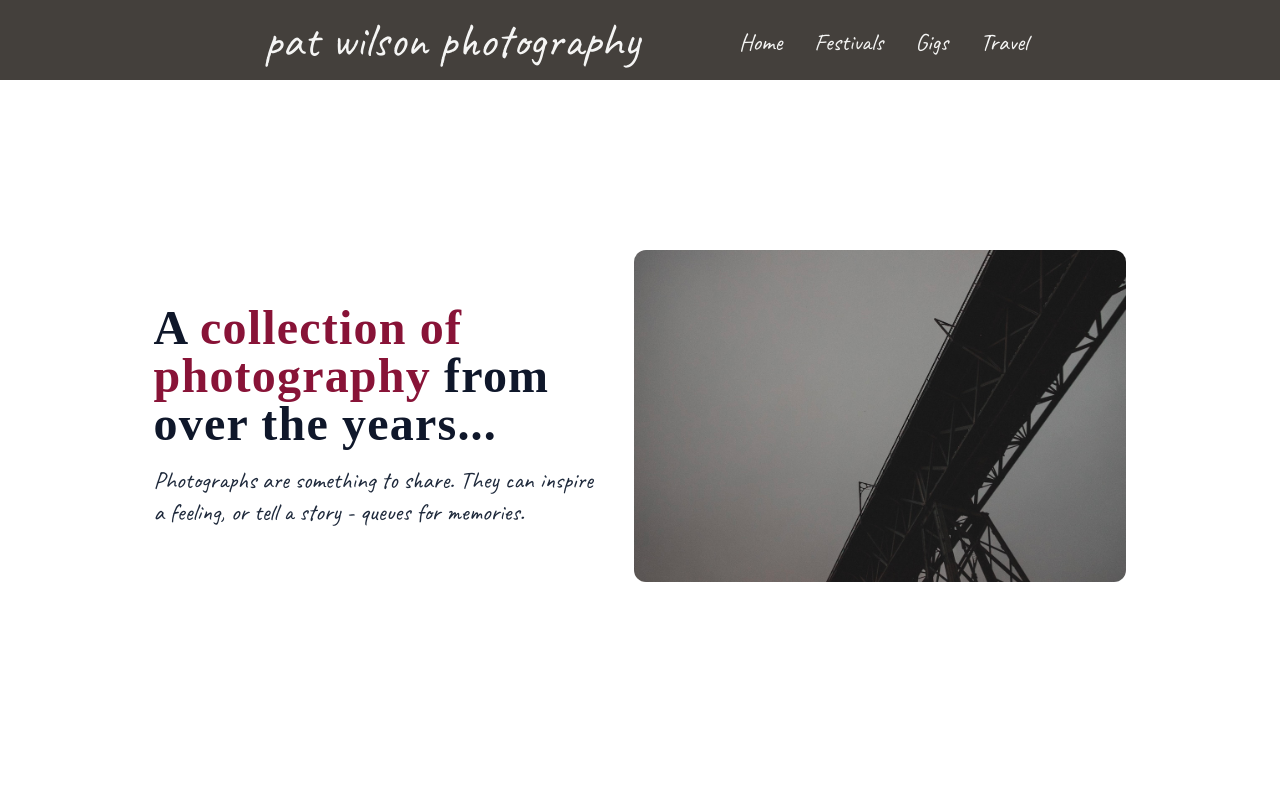
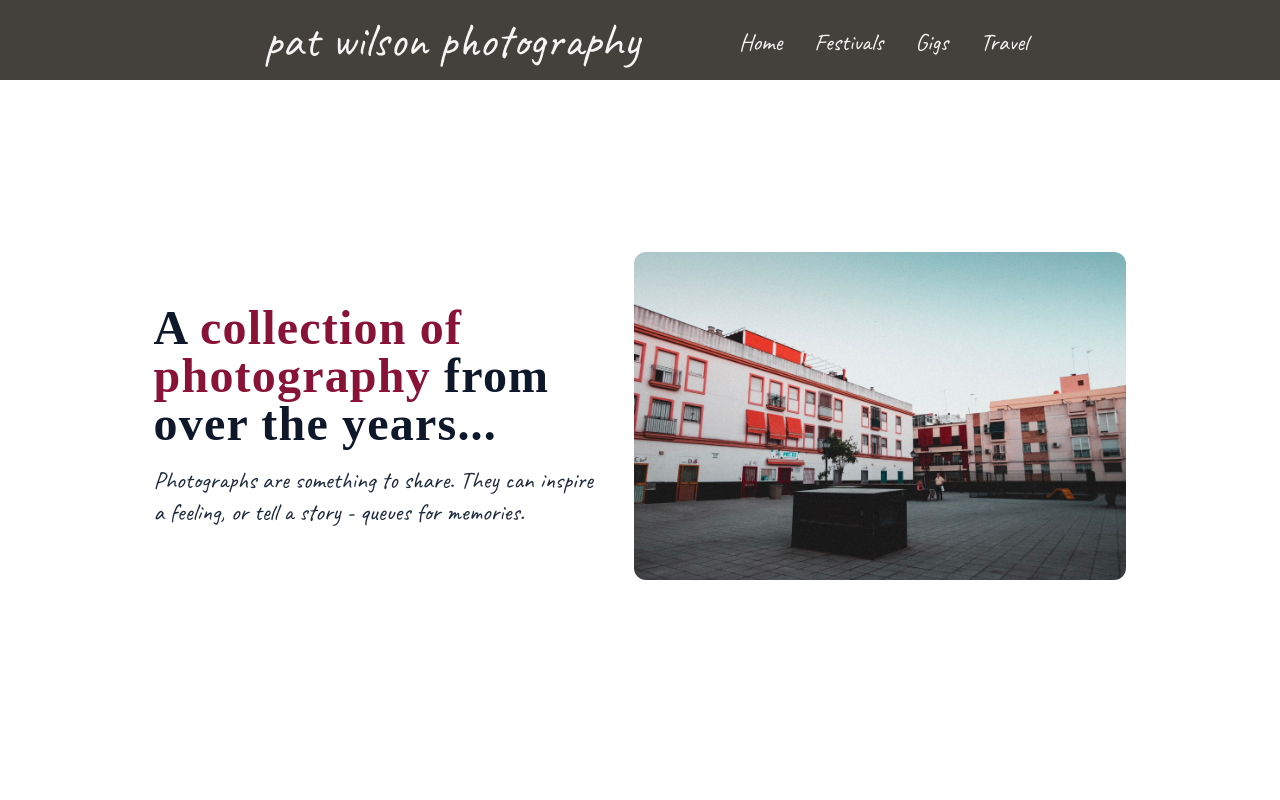
Before and after one commit to patnz/photo-app-nextjs-v1, a Next.js app: page / in a window 1280 px wide. Shown: the top 800 px of the page. Built offline with nearby package versions, Linux system fonts and the light colour scheme; a web font is replaced by a local one.

Commit message:
added image cycle to landing page

```diff
--- a/src/pages/landing-page/main.tsx
+++ b/src/pages/landing-page/main.tsx
@@ -1,8 +1,34 @@
 import Image from 'next/image'
 import { motion } from 'framer-motion'
-import { useRef } from 'react'
+import { useEffect, useRef, useState } from 'react'
+
+const mainImages = [
+  '/images/travel/landscape-seville-1.jpeg',
+  '/images/travel/landscape-seville-2.jpeg',
+  '/images/travel/landscape-porto-1.jpeg',
+  '/images/travel/landscape-porto-2.jpeg',
+]
 
 export default function Main() {
+  const [imageIndex, setImageIndex] = useState(0)
+  const [currentImage, setCurrentImage] = useState(mainImages[imageIndex])
+
+  useEffect(() => {
+    const interval = setInterval(() => {
+      if (imageIndex == 3) {
+        setImageIndex(0)
+        setCurrentImage(mainImages[imageIndex])
+      } else {
+        setImageIndex(imageIndex + 1)
+        setCurrentImage(mainImages[imageIndex])
+      }
+    }, 5000)
+
+    return () => {
+      clearInterval(interval)
+    }
+  }, [imageIndex])
+
   const item = {
     hidden: { opacity: 0, x: -20 },
     show: {
@@ -25,6 +51,7 @@ export default function Main() {
       },
     },
   }
+
   const scrollRef = useRef(null)
 
   return (
@@ -36,8 +63,8 @@ export default function Main() {
         >
           <motion.article
             className="sm:w-.5"
-            initial={{ opacity: 0, x: -20 }}
-            whileInView={{ opacity: 1, x: 0 }}
+            initial={{ opacity: 0, y: -20 }}
+            whileInView={{ opacity: 1, y: 0 }}
             viewport={{ root: scrollRef, amount: 'some', once: true }}
             transition={{ duration: 2, delay: 2 }}
           >
@@ -61,7 +88,7 @@ export default function Main() {
             transition={{ duration: 3, delay: 1 }}
           >
             <Image
-              src="/images/travel/landscape-porto-1.jpeg"
+              src={currentImage}
               alt="sunset in seville"
               width="6000"
               height="4000"
```
